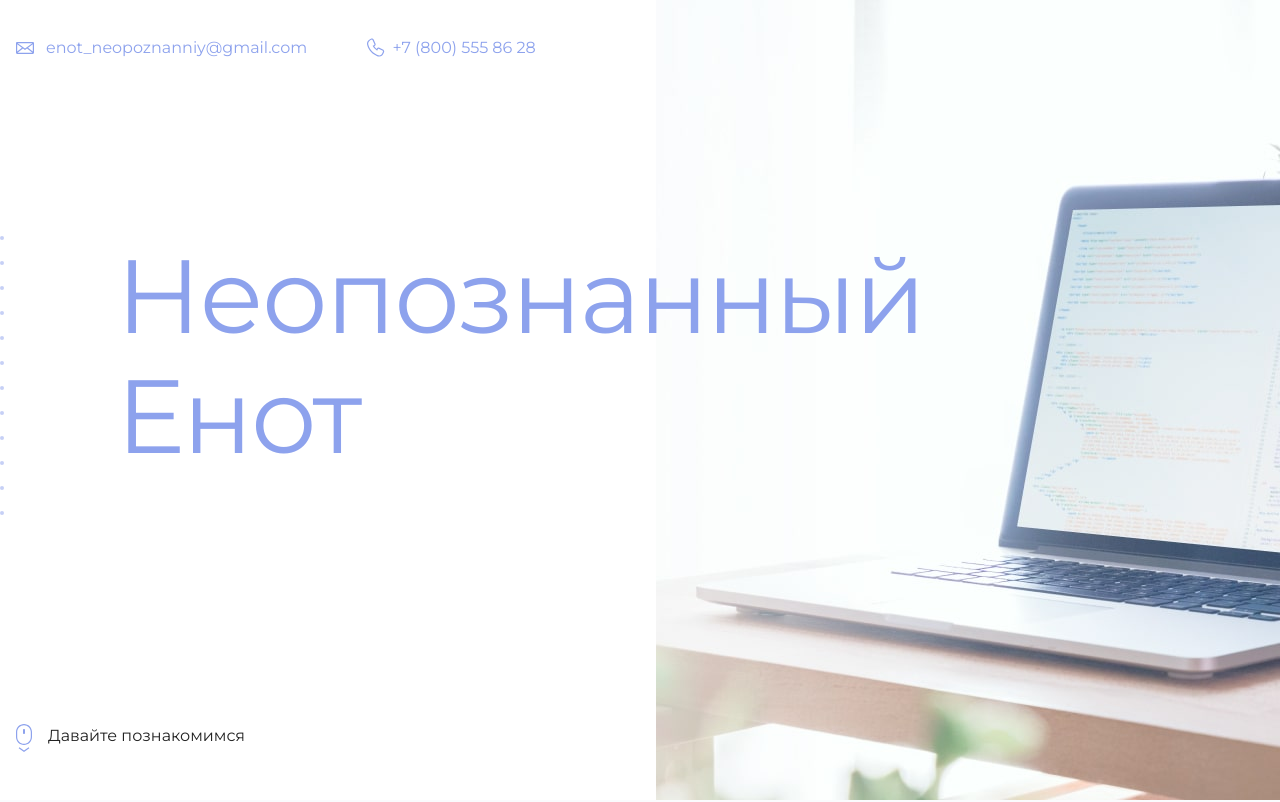
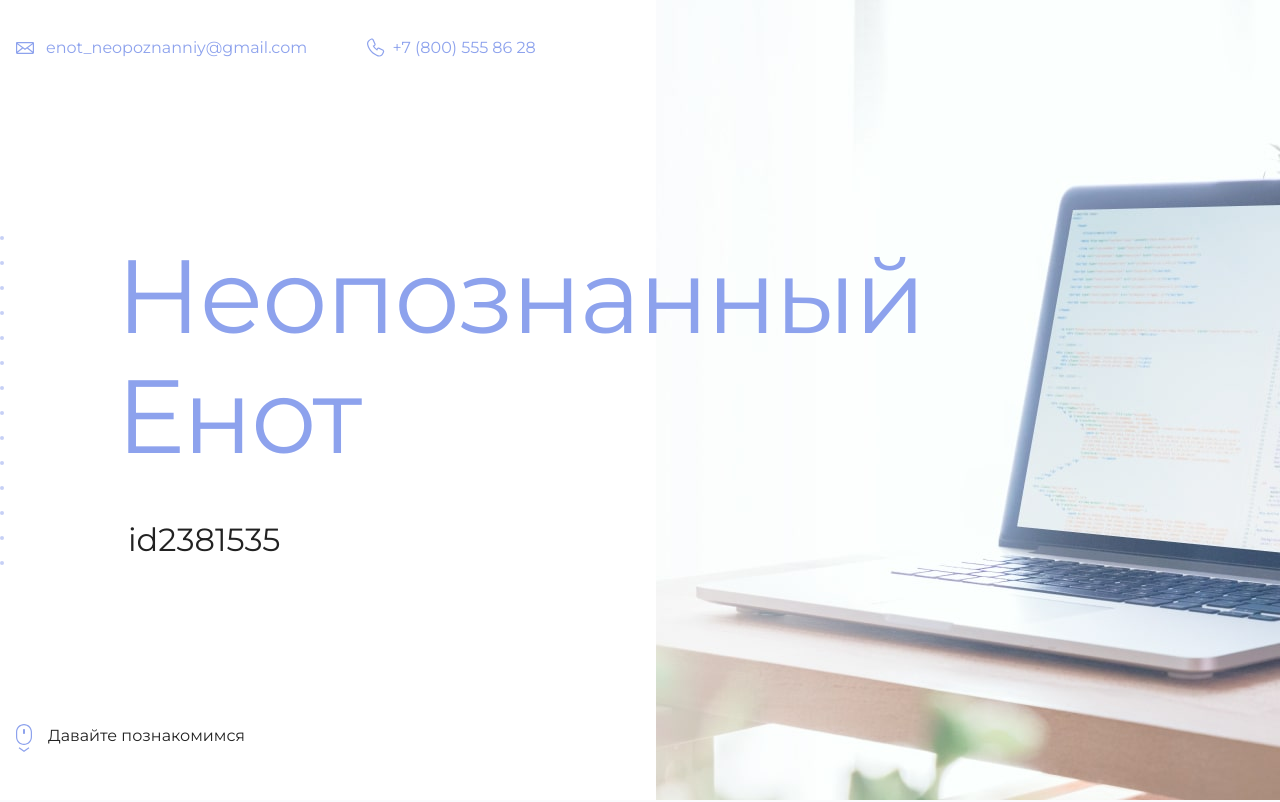
Before and after one commit to VasilevAndrey/GitHub, a plain HTML site: page index.html in a window 1280 px wide. Shown: the top 802 px of the page. Drawn offline with Linux system fonts and the light colour scheme.

Commit message:
Update index.html

```diff
--- a/index.html
+++ b/index.html
@@ -19,7 +19,7 @@
       <section class="hero-image">
         <div class="container">
           <h1 class="heading">Неопознанный Енот</h1>
-          <p><!-- Тут ваш id на сайте Академии --></p>
+          <p>id2381535</p>
         </div>
       </section>
 
```
